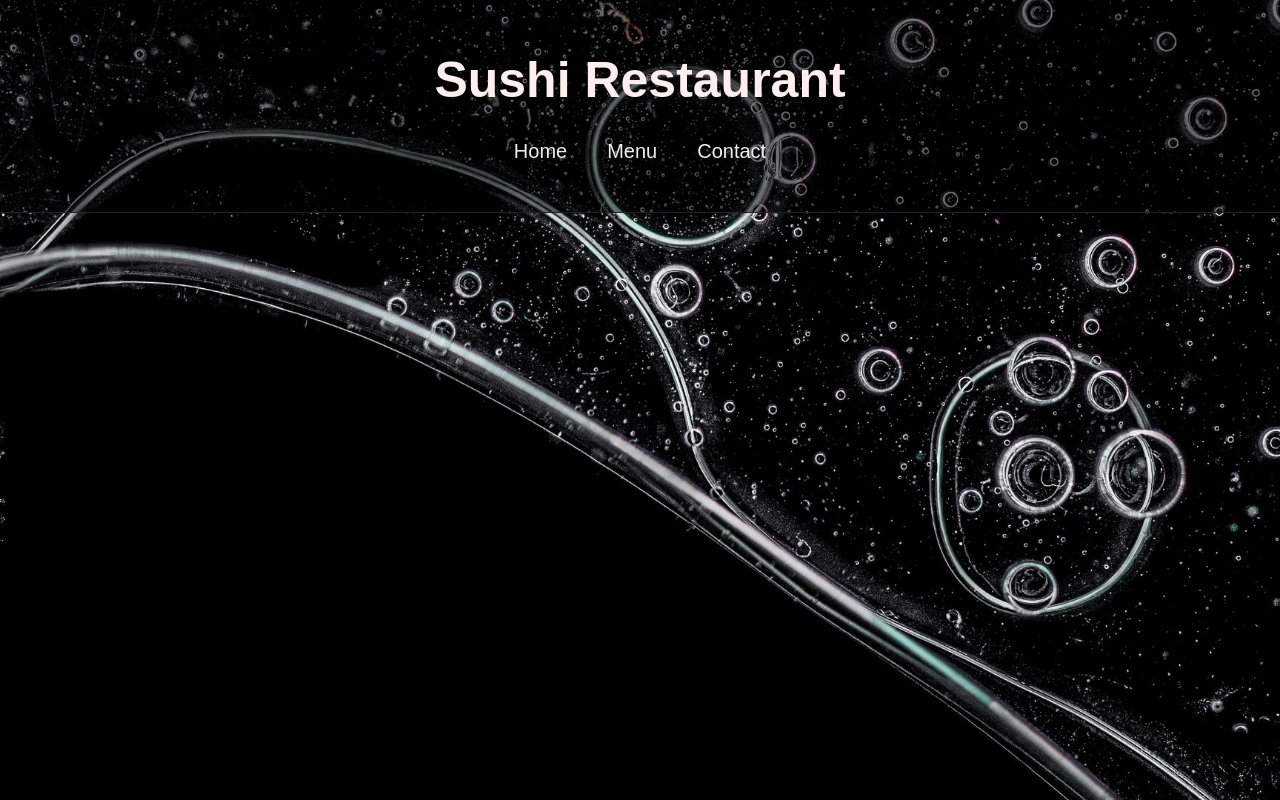
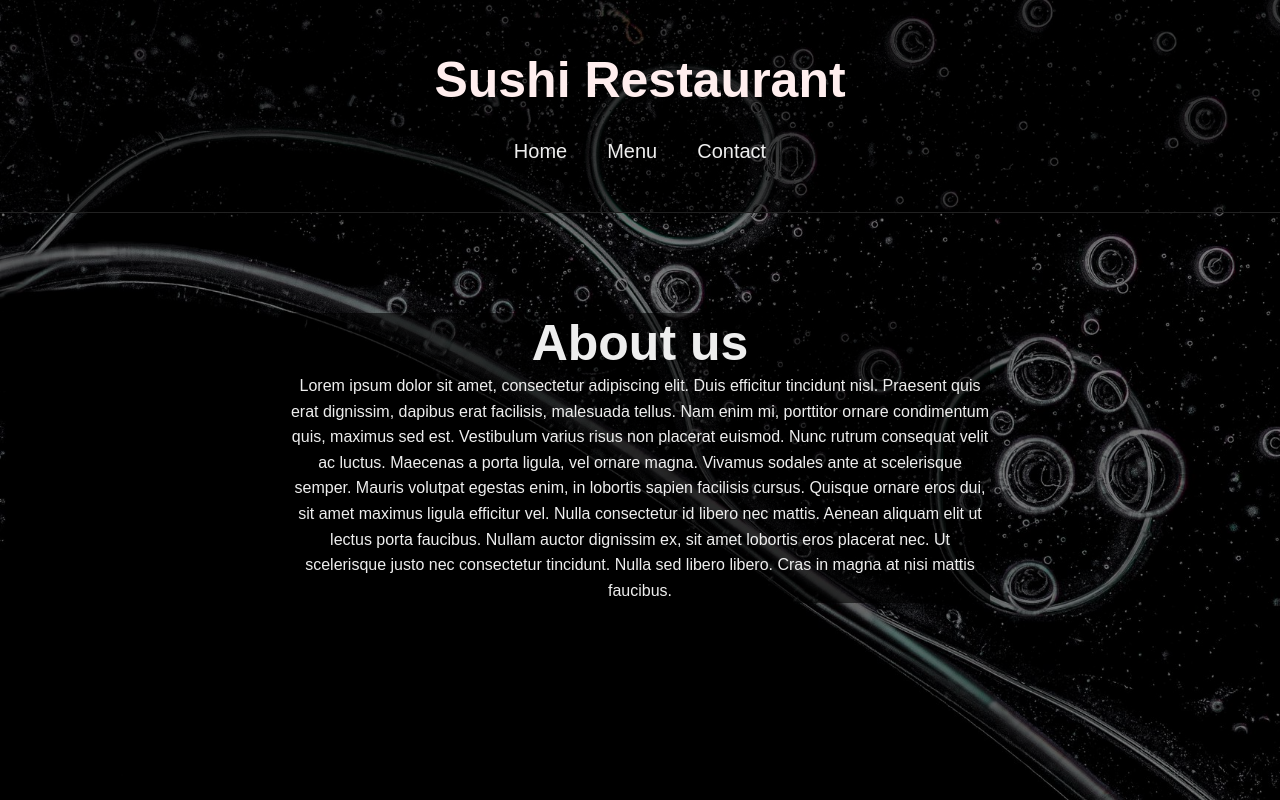
Before and after one commit to Rukhan4/restaurant-page, a website built with webpack: page dist/index.html in a window 1280 px wide. Built offline with nearby package versions, Linux system fonts and the light colour scheme; a web font is replaced by a local one.

Commit message:
About us section

```diff
--- a/dist/index.html
+++ b/dist/index.html
@@ -28,6 +28,21 @@
             </div>
         </div>
 
+        <div class="main">
+            <h2>About us</h2>
+            <p>
+                Lorem ipsum dolor sit amet, consectetur adipiscing elit. Duis efficitur tincidunt nisl. Praesent quis
+                erat dignissim, dapibus erat facilisis, malesuada tellus. Nam enim mi, porttitor ornare condimentum
+                quis, maximus sed est. Vestibulum varius risus non placerat euismod. Nunc rutrum consequat velit ac
+                luctus. Maecenas a porta ligula, vel ornare magna. Vivamus sodales ante at scelerisque semper.
+
+                Mauris volutpat egestas enim, in lobortis sapien facilisis cursus. Quisque ornare eros dui, sit amet
+                maximus ligula efficitur vel. Nulla consectetur id libero nec mattis. Aenean aliquam elit ut lectus
+                porta faucibus. Nullam auctor dignissim ex, sit amet lobortis eros placerat nec. Ut scelerisque justo
+                nec consectetur tincidunt. Nulla sed libero libero. Cras in magna at nisi mattis faucibus.
+
+            </p>
+        </div>
     </div>
 </body>
 
--- a/dist/style.css
+++ b/dist/style.css
@@ -1,5 +1,4 @@
 body {
-    background-color: rgb(255, 255, 164);
     font-family: 'Anek Latin', sans-serif;
     font-family: 'Kdam Thmor Pro', sans-serif;
     font-size: 1.6rem;
@@ -46,8 +45,8 @@ img {
     display: flex;
     flex-direction: column;
     align-items: center;
-    justify-content: space-between;
     height: 100vh;
+    background-color: rgba(0, 0, 0, 0.5);
 }
 
 /* Header */
@@ -103,3 +102,21 @@ button {
 .button-nav:hover {
     transform: translateY(-10%);
 }
+
+/* Main */
+
+h2 {
+    font-size: 50px;
+}
+
+.main {
+    background-color: rgba(0, 0, 0, 0.6);
+    color: #eee;
+    text-align: center;
+    margin-top: 100px;
+}
+
+p {
+    word-wrap: break-word;
+    max-width: 700px;
+}
```
